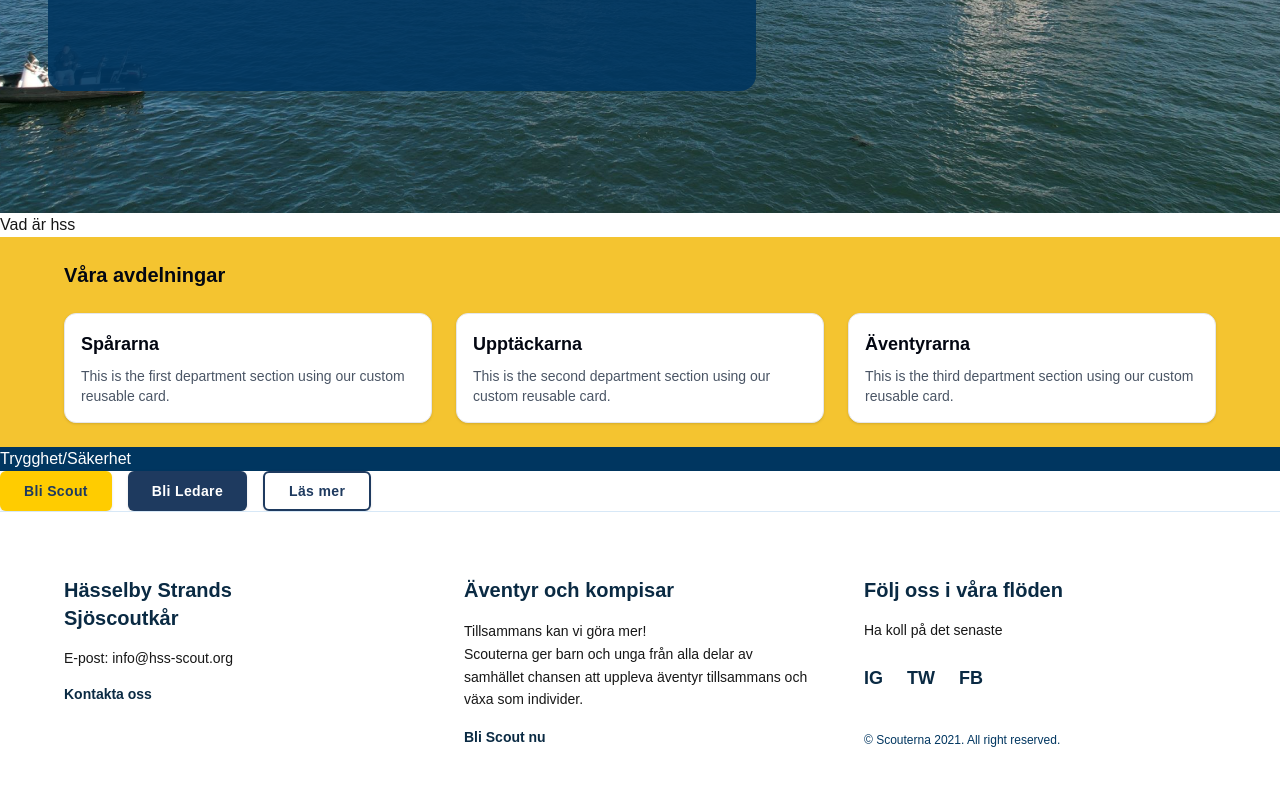
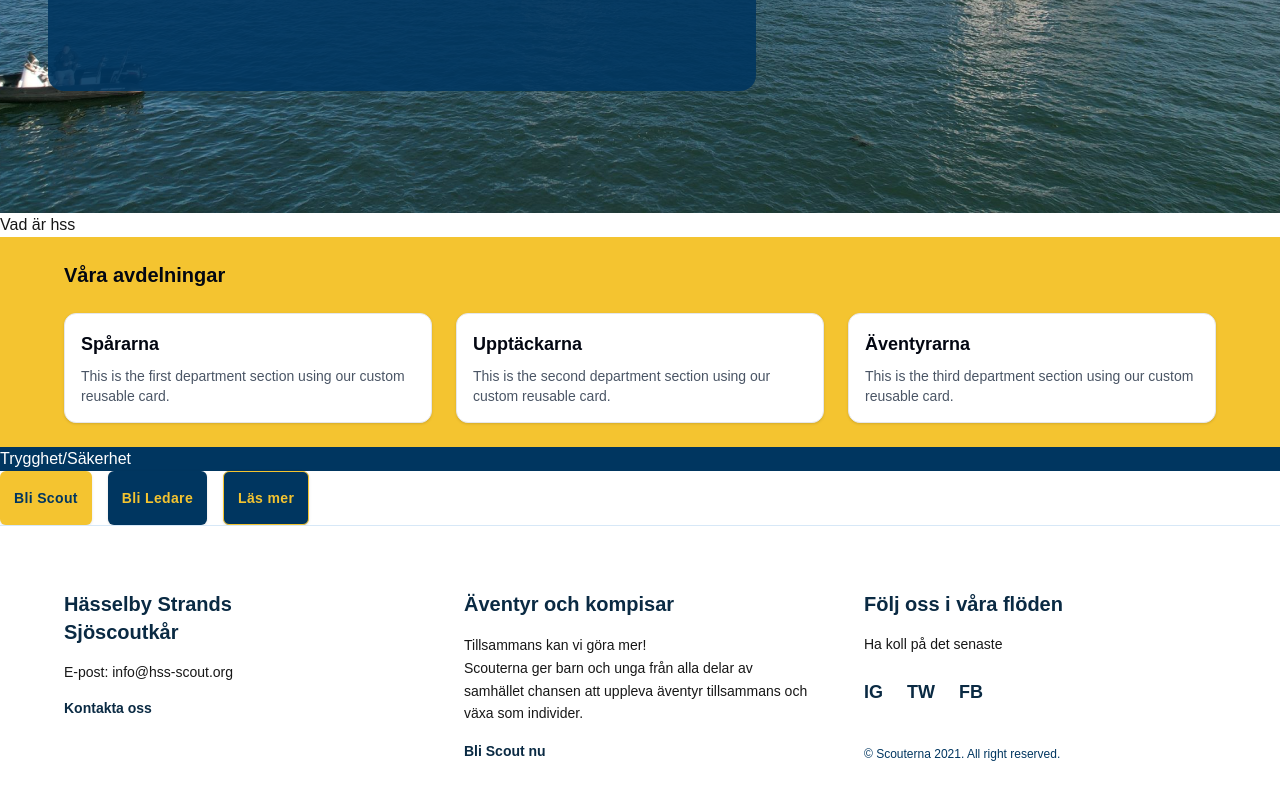
Before and after one commit to SallyResch/hss-repo, a Next.js app: page / in a window 1280 px wide. Shown: the part 645-1445 px from the top of the page. Built offline with nearby package versions, Linux system fonts and the light colour scheme.

Commit message:
fix button style

```diff
--- a/components/Button.tsx
+++ b/components/Button.tsx
@@ -2,7 +2,7 @@ import React from "react";
 
 interface ButtonProps extends React.ButtonHTMLAttributes<HTMLButtonElement> {
   children: React.ReactNode;
-  variant?: "yellow" | "blue" | "outline";
+  variant?: "yellow" | "outline" | "blue";
   className?: string;
 }
 
@@ -13,13 +13,13 @@ const Button = ({
   ...props
 }: ButtonProps) => {
   const baseStyles =
-    "inline-flex items-center justify-center px-6 py-2 rounded-md font-bold text-sm tracking-wide transition-all duration-200 shadow-sm active:scale-95";
+    "inline-flex items-center justify-center px-[14px] py-[16px] rounded-md font-bold text-sm tracking-wide transition-all duration-200 shadow-sm active:scale-95 focus:outline-none focus:ring-2 focus:ring-hss-scout-darkblue focus:ring-offset-2";
 
   const variantStyles = {
-    yellow: "bg-[#FFCC00] text-[#1E3A5F] hover:bg-yellow-400 hover:shadow-md",
-    blue: "bg-[#1E3A5F] text-white hover:bg-blue-950 hover:shadow-md",
-    outline:
-      "bg-transparent border-2 border-[#1E3A5F] text-[#1E3A5F] hover:bg-[#1E3A5F] hover:text-white",
+    yellow: "bg-hss-yellow text-hss-mediumblue hover:opacity-90 hover:shadow-md",
+    // 修复了 border-1 为合法的 border
+    outline: "bg-hss-mediumblue border border-hss-yellow text-hss-yellow hover:border-hss-yellow/80 hover:text-hss-yellow/80",
+    blue: "bg-hss-mediumblue text-hss-yellow hover:opacity-90 hover:shadow-md",
   };
 
   return (
```
